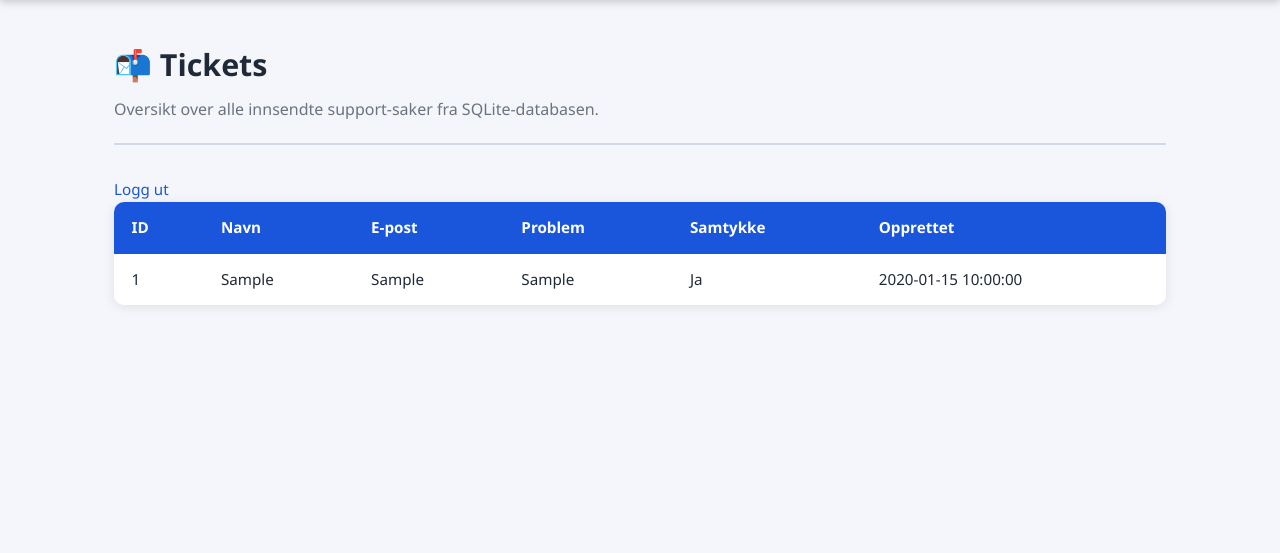
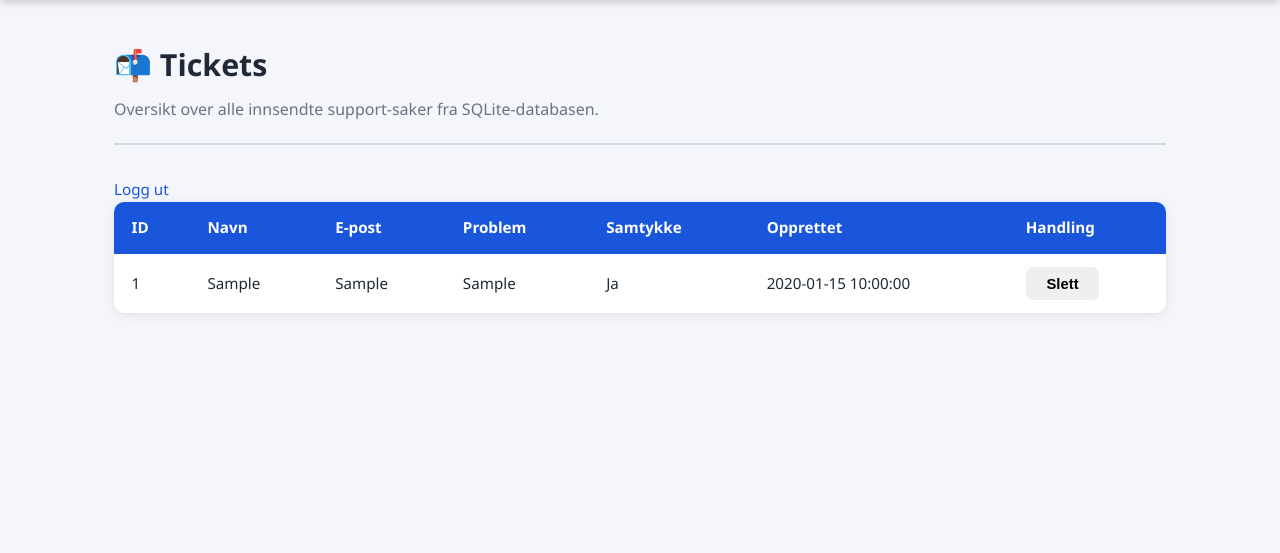
Before and after one commit to letmebeman/mappelevering, a Flask app: page /tickets in a window 1280 px wide. Shown: the part 63-616 px from the top of the page. Run offline with Flask 3, Linux system fonts and the light colour scheme; the visitor is signed in with stand-in values (Sample User, id 1); tables that the repository leaves empty hold one stand-in row (values such as "Sample post").

Commit message:
delete tickets
crud

```diff
--- a/app.py
+++ b/app.py
@@ -170,6 +170,15 @@ def tickets():
     return render_template("tickets.html", tickets=rows)
 
 
+@app.route("/tickets/delete/<int:ticket_id>", methods=["POST"])
+@admin_required
+def delete_ticket(ticket_id):
+    db = get_db()
+    db.execute("DELETE FROM tickets WHERE id = ?", (ticket_id,))
+    db.commit()
+    return redirect(url_for("tickets"))
+
+
 @app.route("/success")
 def success():
     return render_template("success.html")
--- a/templates/tickets.html
+++ b/templates/tickets.html
@@ -22,6 +22,7 @@
         <th>Problem</th>
         <th>Samtykke</th>
         <th>Opprettet</th>
+        <th>Handling</th>
       </tr>
     </thead>
     <tbody>
@@ -33,6 +34,11 @@
         <td>{{ ticket.problem }}</td>
         <td>{% if ticket.samtykke %}Ja{% else %}Nei{% endif %}</td>
         <td>{{ ticket.opprettet }}</td>
+        <td>
+          <form method="post" action="{{ url_for('delete_ticket', ticket_id=ticket.id) }}" onsubmit="return confirm('Slett denne ticketen?');">
+            <button type="submit" class="btn btn-link">Slett</button>
+          </form>
+        </td>
       </tr>
       {% endfor %}
     </tbody>
```
